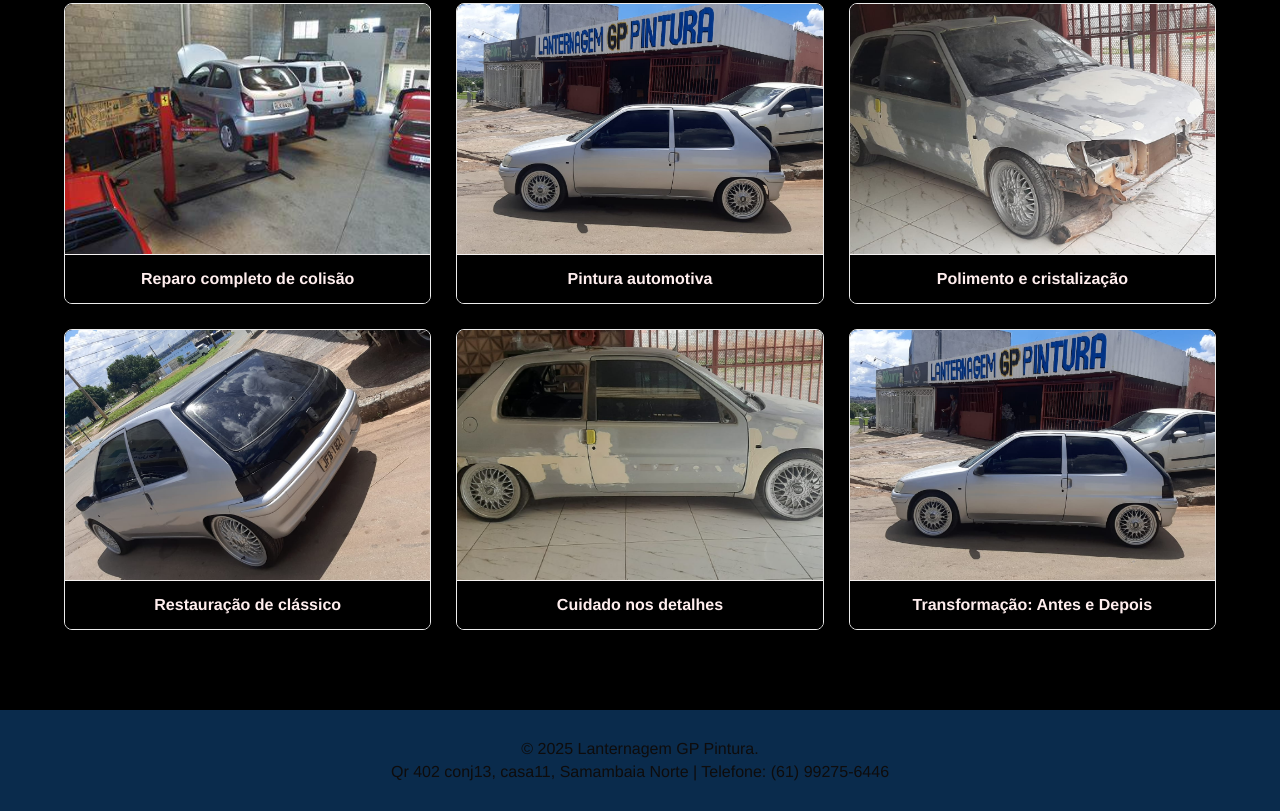
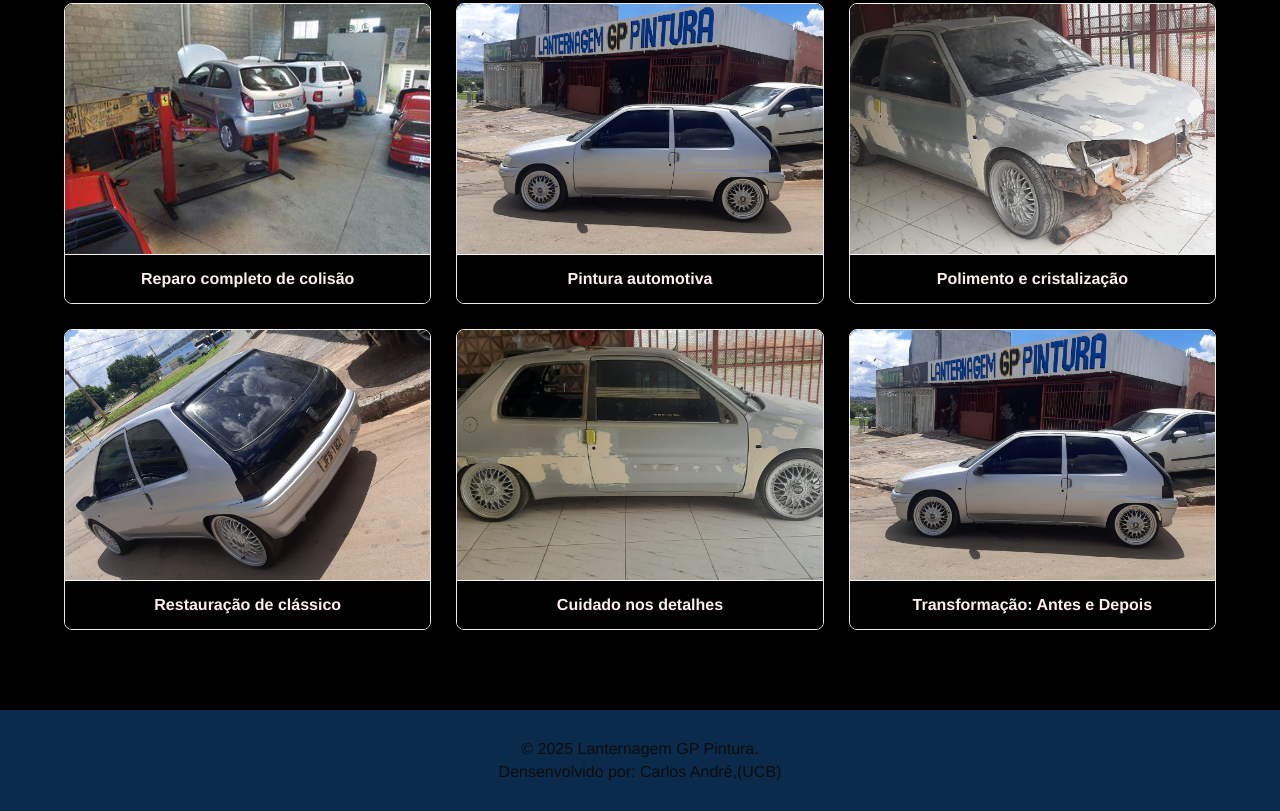
Before and after one commit to carlosandreser/sitegoiaba, a plain HTML site: page galeria.html in a window 1280 px wide. Shown: the part 311-1122 px from the top of the page. Drawn offline with Linux system fonts and the light colour scheme.

Commit message:
Update galeria.html

```diff
--- a/galeria.html
+++ b/galeria.html
@@ -65,7 +65,7 @@
 
     <footer>
         <p>&copy; 2025 Lanternagem GP Pintura.</p>
-        <p>Qr 402 conj13, casa11, Samambaia Norte | Telefone: (61) 99275-6446</p>
+        <p>Densenvolvido por: Carlos André,(UCB)</p>
     </footer>
 </body>
 </html>
```
